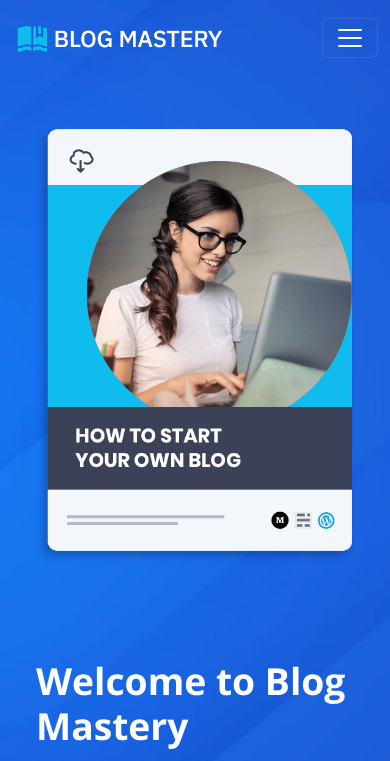
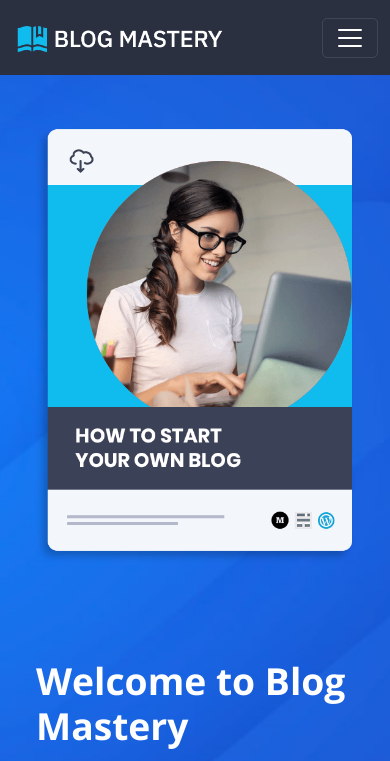
Before and after one commit to gudymedia/ebook-website, a website: page index.html in a window 390 px wide. Shown: the top 761 px of the page. Drawn offline with nearby package versions, Linux system fonts and the light colour scheme; files that its build step writes are made by us from their sources.

Commit message:
added background color to navabr for mobile screen

```diff
--- a/index.html
+++ b/index.html
@@ -17,7 +17,7 @@
 
   <body>
     <!-- Navigation -->
-    <nav class="navbar navbar-expand-lg fixed-top navbar-dark">
+    <nav class="navbar navbar-expand-lg fixed-top navbar-dark NavBar">
       <div class="container">
         <a href="index.html" class="navbar-brand">
           <img src="images/logo.png" alt="" width="225px" />
--- a/scss/styles.scss
+++ b/scss/styles.scss
@@ -32,4 +32,7 @@
     display: flex;
     justify-content: center;
   }
+  .NavBar{
+    background-color: #2b3041;
+  }
 }
```
